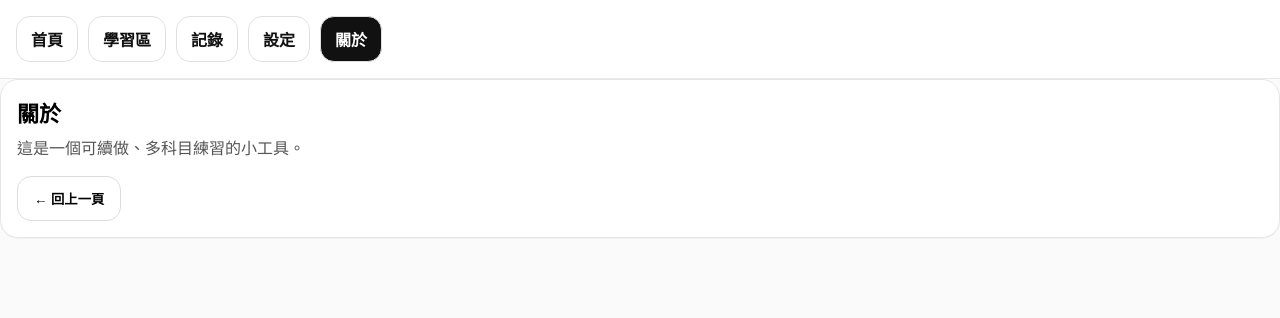
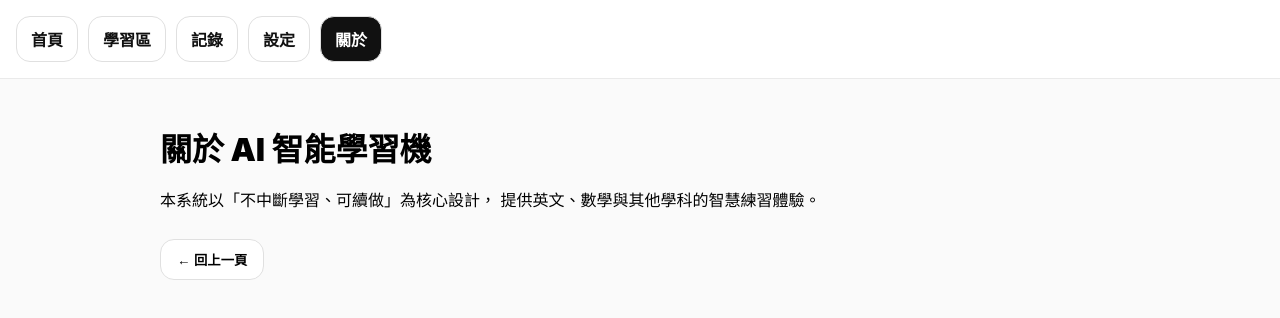
Before and after one commit to boos88978857-svg/learning-machine-new, a Next.js app: page /about in a window 1280 px wide. Shown: the top 318 px of the page. Built offline with nearby package versions, Linux system fonts and the light colour scheme.

Commit message:
更新 page.tsx

```diff
--- a/app/about/page.tsx
+++ b/app/about/page.tsx
@@ -1,16 +1,38 @@
 "use client";
 
 import { useRouter } from "next/navigation";
-import { ui } from "../ui";
 
 export default function AboutPage() {
   const router = useRouter();
+
   return (
-    <main style={ui.card}>
-      <h2 style={ui.cardTitle}>關於</h2>
-      <p style={ui.cardDesc}>這是一個可續做、多科目練習的小工具。</p>
+    <main
+      style={{
+        maxWidth: 960,
+        margin: "0 auto",
+        padding: "24px 16px"
+      }}
+    >
+      <h1 style={{ fontSize: 32, fontWeight: 900, marginBottom: 16 }}>
+        關於 AI 智能學習機
+      </h1>
 
-      <button onClick={() => router.back()} style={{ ...ui.btn, marginTop: 14 }}>
+      <p style={{ lineHeight: 1.8, marginBottom: 24 }}>
+        本系統以「不中斷學習、可續做」為核心設計，
+        提供英文、數學與其他學科的智慧練習體驗。
+      </p>
+
+      <button
+        onClick={() => router.back()}
+        style={{
+          padding: "10px 16px",
+          borderRadius: 14,
+          border: "1px solid #e0e0e0",
+          background: "#ffffff",
+          fontWeight: 800,
+          cursor: "pointer"
+        }}
+      >
         ← 回上一頁
       </button>
     </main>
```
